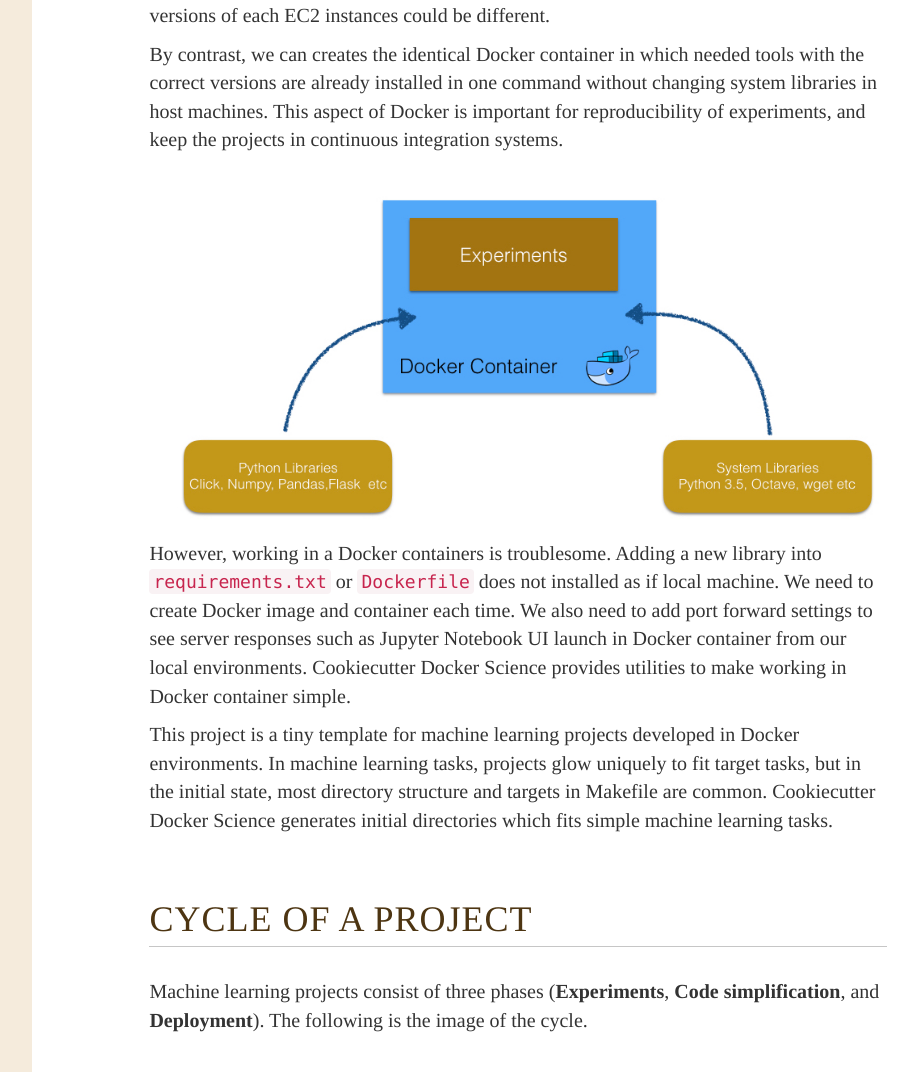
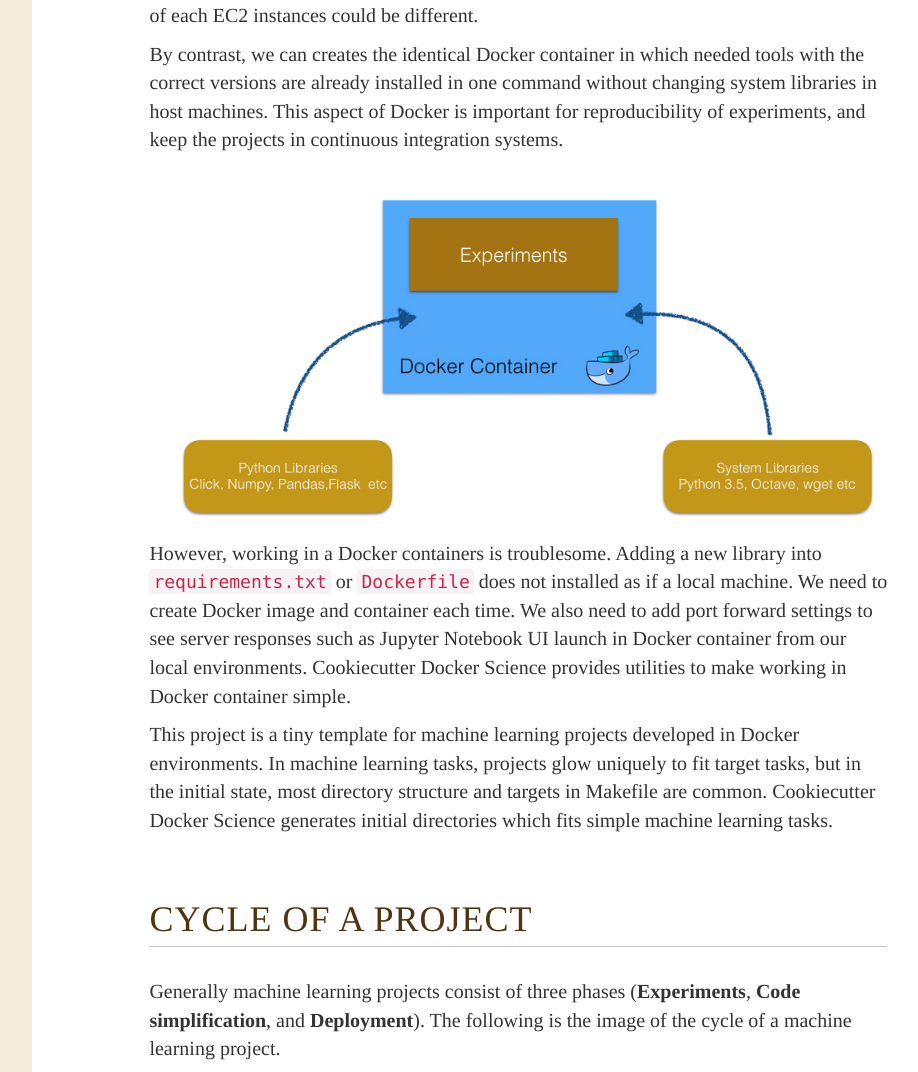
Before and after one commit to docker-science/docker-science.github.io, a Jekyll site: the page built from index.md, in a window 1280 px wide and 1400 px high. Shown: the part 328-1400 px from the top of the window, without its empty margins (288-1206 px from the left). Built offline with Jekyll 4.4.1, drawn with Linux system fonts in a browser that asks for light colours; some of the changed text lies outside the part shown.

Commit message:
Misc improvements

```diff
--- a/index.md
+++ b/index.md
@@ -21,7 +21,7 @@ important for reproducibility of experiments, and keep the projects in continuou
 
 
 However, working in a Docker containers is troublesome. Adding a new library into `requirements.txt`
-or `Dockerfile` does not installed as if local machine. We need to create Docker image and container each time. We also need
+or `Dockerfile` does not installed as if a local machine. We need to create Docker image and container each time. We also need
 to add port forward settings to see server responses such as Jupyter Notebook UI launch in Docker container from our local environments.
 Cookiecutter Docker Science provides utilities to make working in Docker container simple.
 
@@ -32,8 +32,8 @@ simple machine learning tasks.
 
 # Cycle of a project
 
-Machine learning projects consist of three phases (**Experiments**, **Code simplification**, and **Deployment**).
-The following is the image of the cycle.
+Generally machine learning projects consist of three phases (**Experiments**, **Code simplification**, and **Deployment**).
+The following is the image of the cycle of a machine learning project.
 
 <img src="resources/images/cycle-of-ml.jpg"/>
 
```
Also changed, not shown: other parts of index.md (+4 -5 lines).
